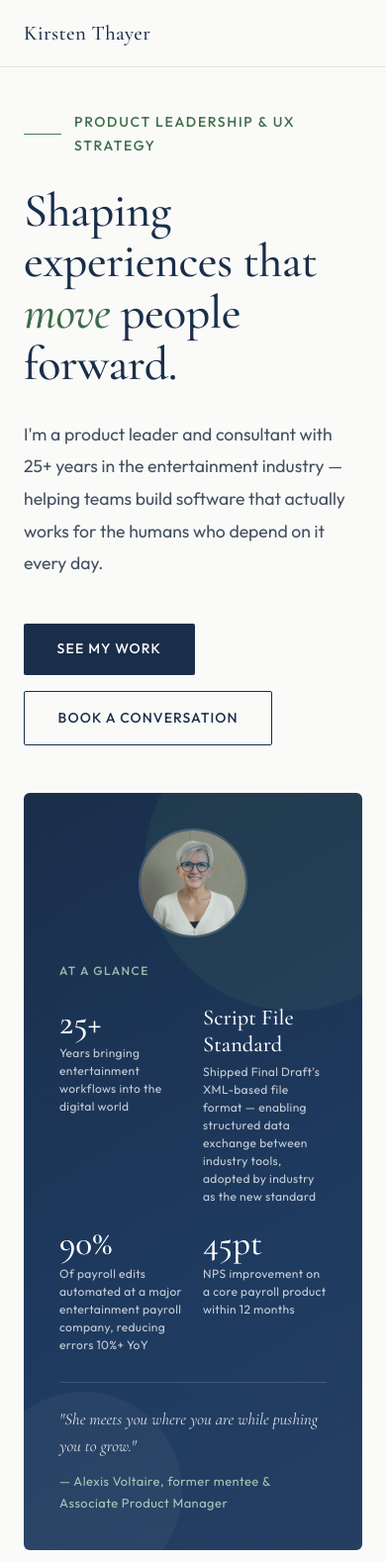
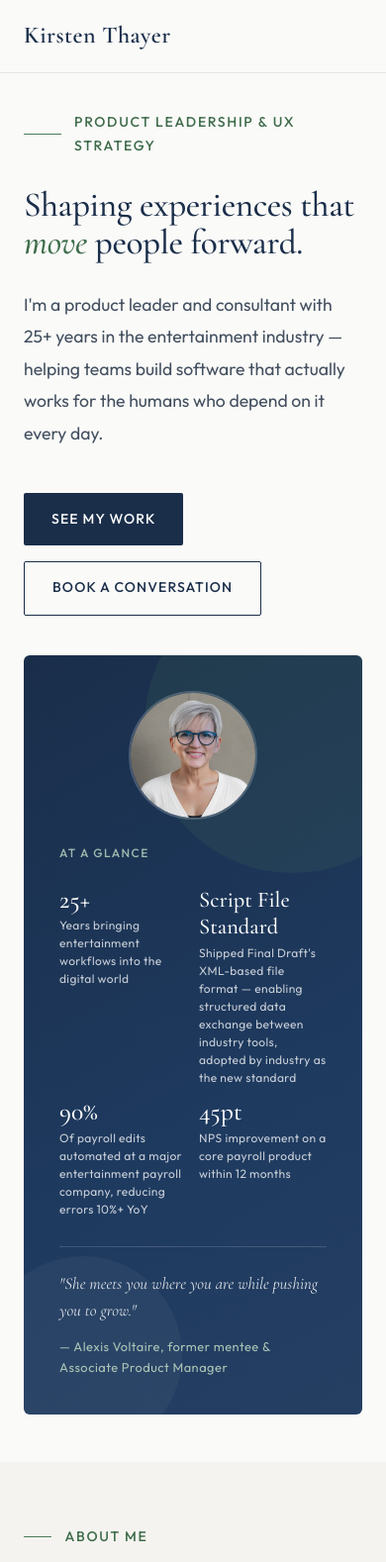
Before and after one commit to kvensel90/kvensel90.github.io, a plain HTML site: page index.html in a window 390 px wide. Shown: the top 1578 px of the page at 99% size. Drawn offline with nearby package versions, Linux system fonts and the light colour scheme; a script that the page names is missing.

Commit message:
Update index.html

```diff
--- a/index.html
+++ b/index.html
@@ -52,8 +52,8 @@
   }
   .nav-logo {
     font-family: var(--font-display);
-    font-size: 1.3rem;
-    font-weight: 500;
+    font-size: 1.5rem;
+    font-weight: 600;
     color: var(--navy);
     text-decoration: none;
     letter-spacing: 0.02em;
@@ -159,8 +159,8 @@
 
   /* Headshot inside card */
   .hero-card-headshot {
-    width: 110px;
-    height: 110px;
+    width: 130px;
+    height: 130px;
     border-radius: 50%;
     overflow: hidden;
     border: 2px solid rgba(255,255,255,0.2);
@@ -168,11 +168,13 @@
     flex-shrink: 0;
   }
   .hero-card-headshot img {
-    width: 100%;
-    height: 100%;
+    width: 120%;
+    height: 120%;
     object-fit: cover;
-    object-position: center top;
+    object-position: center 8%;
     display: block;
+    margin-left: -10%;
+    margin-top: -5%;
   }
 
   .hero-card {
@@ -192,6 +194,7 @@
     border-radius: 50%;
     background: rgba(74,124,89,0.15);
     pointer-events: none;
+    z-index: 0;
   }
   .hero-card::after {
     content: '';
@@ -201,6 +204,16 @@
     border-radius: 50%;
     background: rgba(255,255,255,0.04);
     pointer-events: none;
+    z-index: 0;
+  }
+  .hero-card-headshot,
+  .hero-card-label,
+  .hero-stats,
+  .hero-card-divider,
+  .hero-card-quote,
+  .hero-card-attr {
+    position: relative;
+    z-index: 1;
   }
   .hero-card-label {
     font-size: 0.75rem;
@@ -723,8 +736,25 @@
   @media (max-width: 900px) {
     nav { padding: 1rem 1.5rem; }
     .nav-links { display: none; }
-    .hero { grid-template-columns: 1fr; padding: 7rem 1.5rem 3rem; gap: 3rem; }
+
+    .hero {
+      grid-template-columns: 1fr;
+      padding: 7rem 1.5rem 3rem;
+      gap: 2.5rem;
+    }
+    .hero-visual {
+      align-items: center;
+      width: 100%;
+    }
+    .hero-card {
+      max-width: 100%;
+      width: 100%;
+    }
+    .hero h1 { font-size: clamp(2.4rem, 8vw, 3.5rem); }
+
     .section-inner { padding: 0 1.5rem; }
+    .section { padding: 4rem 0; }
+
     .about-grid { grid-template-columns: 1fr; gap: 3rem; }
     .work-grid { grid-template-columns: 1fr; }
     .testimonial-grid { grid-template-columns: 1fr; }
@@ -732,6 +762,39 @@
     .schedule-layout { grid-template-columns: 1fr; gap: 3rem; }
     .contact-grid { grid-template-columns: 1fr; gap: 3rem; }
     .form-row { grid-template-columns: 1fr; }
+
+    .schedule-type-name { font-size: 0.95rem; }
+    .schedule-type-desc {
+      font-size: 0.875rem;
+      color: rgba(255,255,255,0.6);
+      font-weight: 400;
+    }
+
+    .timeline-date { font-size: 0.875rem; }
+    .timeline-company { font-size: 0.875rem; }
+
+    .hero-stats { grid-template-columns: 1fr 1fr; gap: 1rem; }
+    .hero-stat-num { font-size: 1.8rem; }
+
+    .contact-info p { font-weight: 400; }
+
+    footer {
+      font-size: 0.875rem;
+      font-weight: 400;
+      padding: 2rem 1.5rem;
+      line-height: 1.8;
+    }
+
+    .btn { min-height: 48px; padding: 0.9rem 1.75rem; }
+
+    .calendly-inline-widget { min-width: 100% !important; }
+  }
+
+  @media (max-width: 480px) {
+    .hero h1 { font-size: 2.2rem; }
+    .hero-stat-num { font-size: 1.6rem; }
+    .section-title { font-size: 2rem; }
+    .hero-stats { gap: 0.75rem; }
   }
 </style>
 </head>
@@ -1187,9 +1250,6 @@
         </div>
         <div class="form-status" id="formStatus"></div>
         <button type="submit" class="btn btn-primary" style="align-self: flex-start; cursor: pointer;">Send Message</button>
-        <p style="font-size: 0.78rem; color: var(--light-muted); margin-top: 0.25rem;">
-          To activate this form, connect it to <a href="https://formspree.io" target="_blank" style="color: var(--sage);">Formspree</a> (free tier) — instructions in the code.
-        </p>
       </form>
     </div>
   </div>
@@ -1230,7 +1290,7 @@
      2. Create a form, copy your endpoint (e.g. https://formspree.io/f/xyzabcde)
      3. Replace FORMSPREE_ENDPOINT below with your actual URL
   */
-  const FORMSPREE_ENDPOINT = 'https://formspree.io/f/YOUR_FORM_ID';
+  const FORMSPREE_ENDPOINT = 'https://formspree.io/f/mreroobv';
 
   async function handleSubmit(e) {
     e.preventDefault();
```
